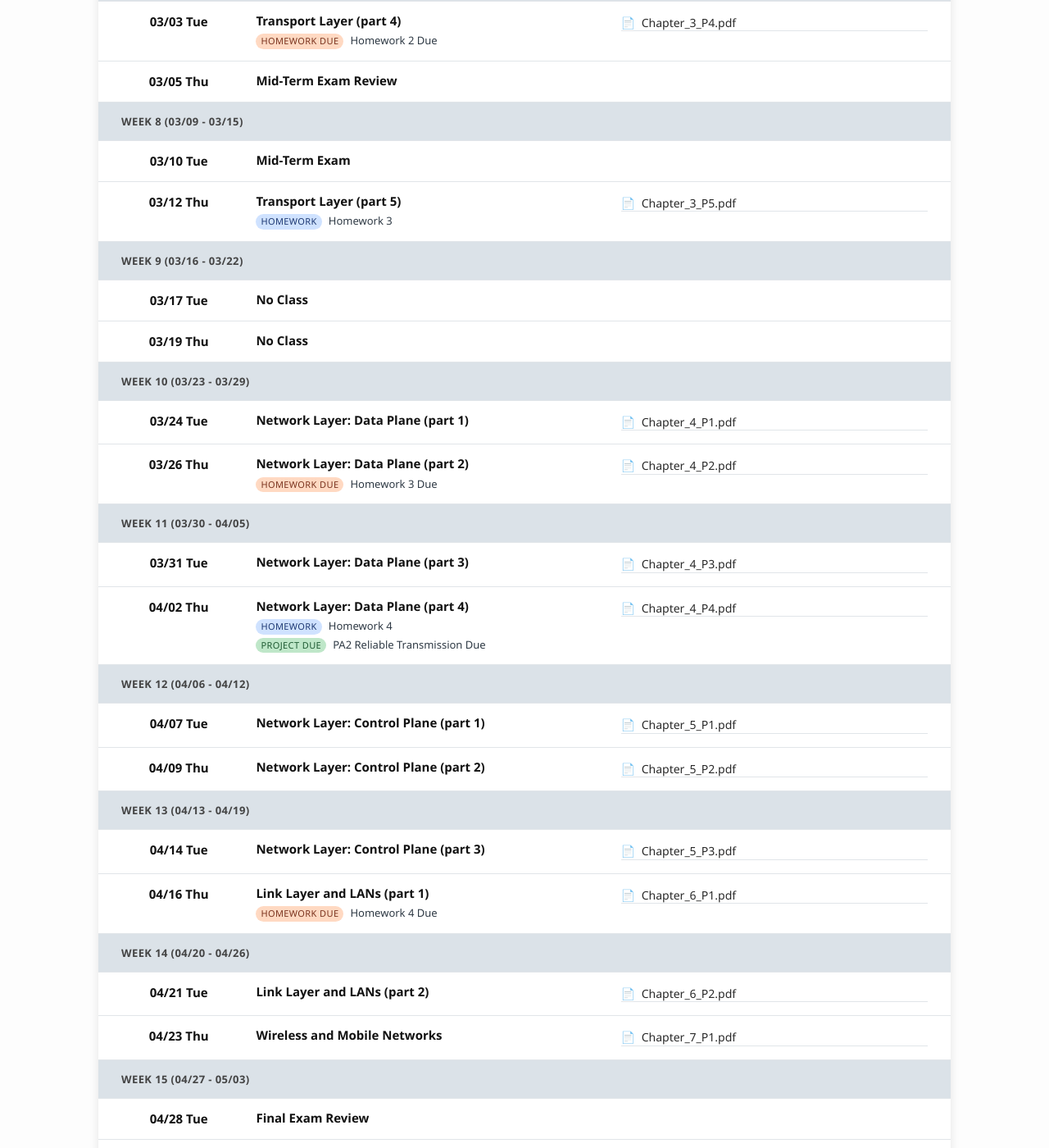
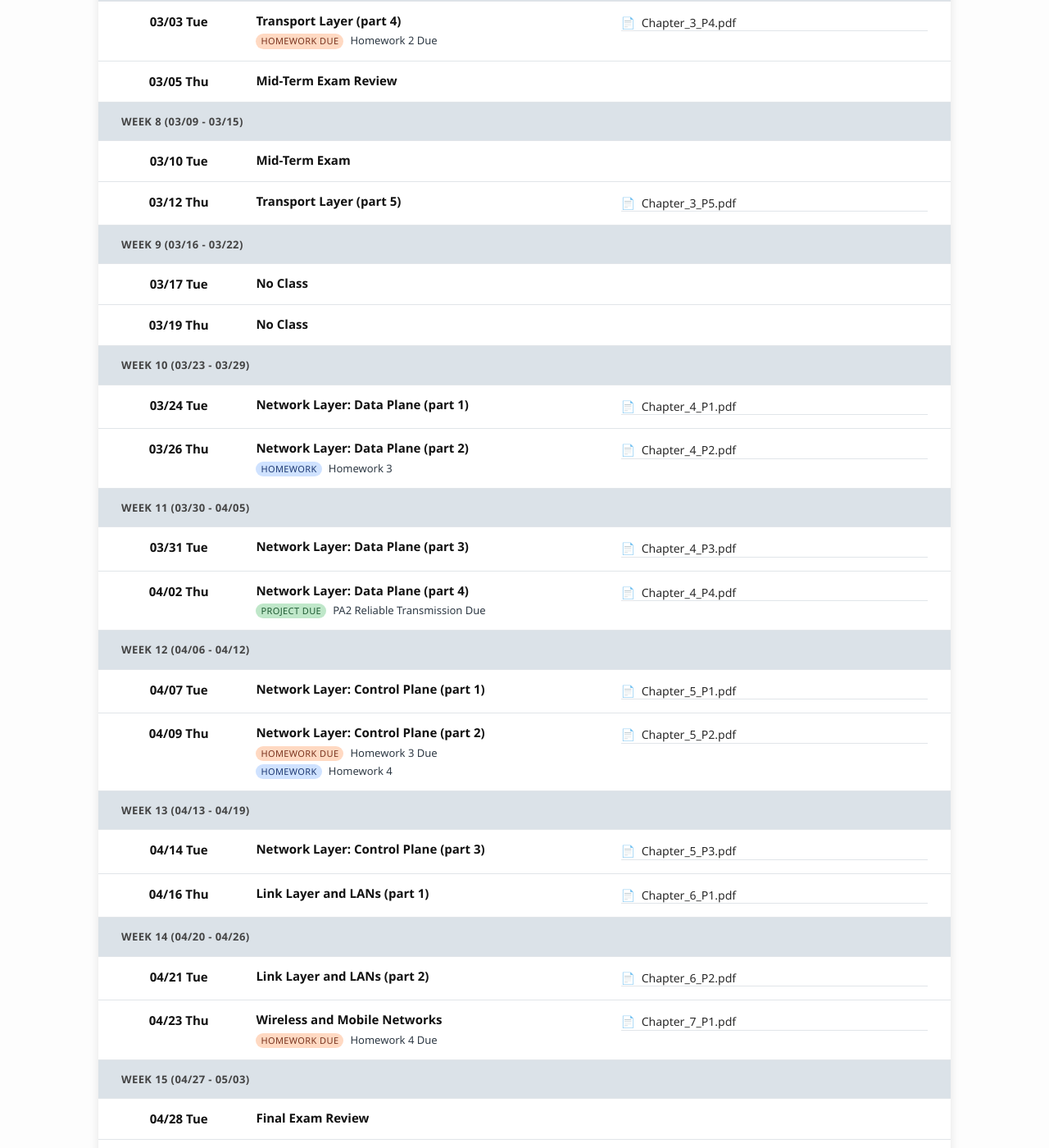
Before and after one commit to xieyaxiongfly/CSE589_UB_SP26, a Jekyll site: the page built from schedule.md, in a window 1280 px wide and 1400 px high, scrolled down 1375 px. Shown: the whole window at 82% size. Built offline with Jekyll 4.4.1, drawn with Linux system fonts in a browser that asks for light colours; nearby versions of some CDN libraries; some of the changed lines change nothing that is shown.

Commit message:
add hw and pa

```diff
--- a/_data/additional_events.yml
+++ b/_data/additional_events.yml
@@ -43,25 +43,35 @@ additional_events:
   type: homework_due
   topic: Homework 2 Due
   materials: []
-- date: '2026-03-12'
+- date: '2026-03-26'
   type: homework
   topic: Homework 3
   materials: []
-- date: '2026-03-26'
-  type: homework_due
-  topic: Homework 3 Due
-  materials: []
-- date: '2026-04-02'
-  type: homework
-  topic: Homework 4
-  materials: []
+  due_in_value: '2'
+  due_in_unit: weeks
+  group_id: cdc75f4f088741aaa0be7fca1051f2a9
 - date: '2026-04-02'
   type: project_due
   topic: PA2 Reliable Transmission Due
   materials: []
   group_id: 111d7ab7ea0b4680a73e998d62dbc9b6
   auto_due: true
-- date: '2026-04-16'
+- date: '2026-04-09'
+  type: homework_due
+  topic: Homework 3 Due
+  materials: []
+  group_id: cdc75f4f088741aaa0be7fca1051f2a9
+  auto_due: true
+- date: '2026-04-09'
+  type: homework
+  topic: Homework 4
+  materials: []
+  group_id: fb2e2f78d0984c03a01d4dfa15a23b24
+  due_in_value: '2'
+  due_in_unit: weeks
+- date: '2026-04-23'
   type: homework_due
   topic: Homework 4 Due
   materials: []
+  group_id: fb2e2f78d0984c03a01d4dfa15a23b24
+  auto_due: true
```
